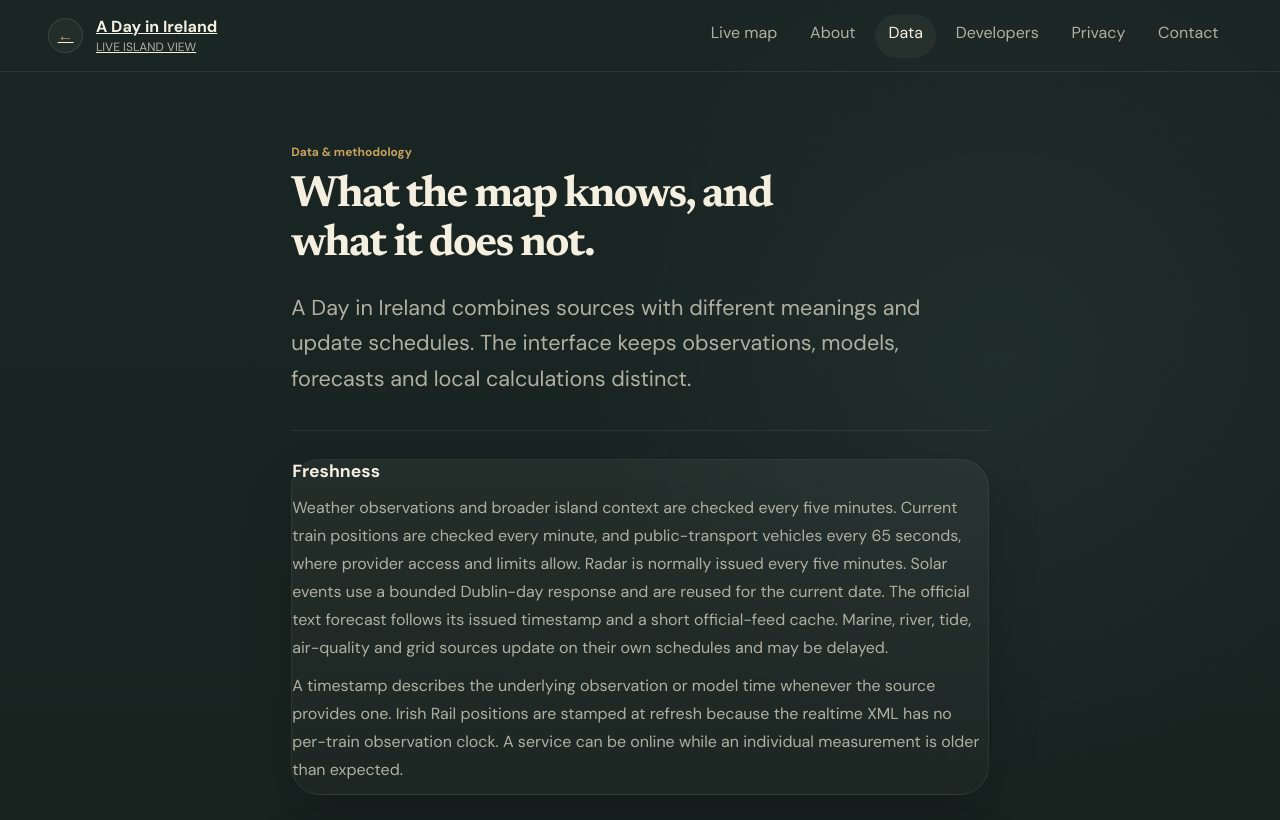
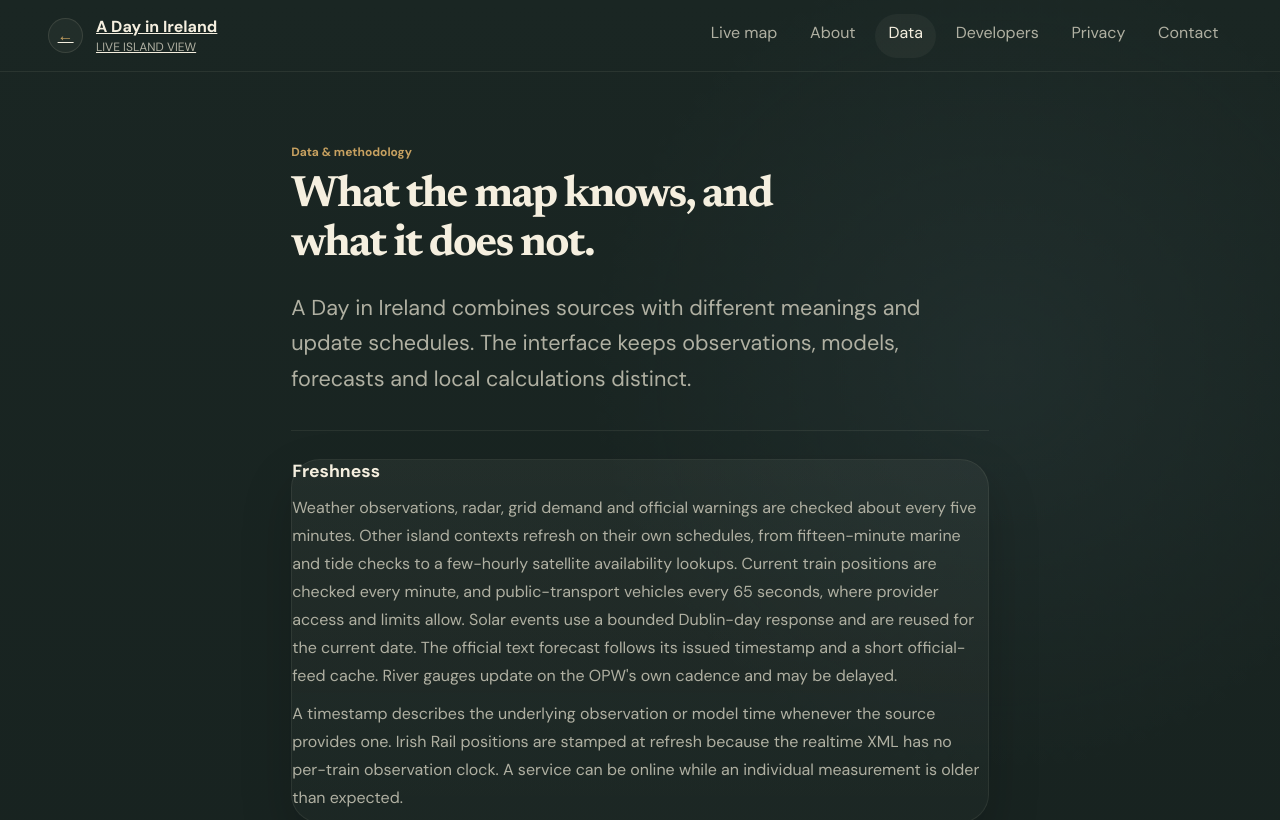
Before and after one commit to koya-illek/a-day-in-ireland, a Next.js app: page /data in a window 1280 px wide. Shown: the top 820 px of the page. Built offline with nearby package versions, Linux system fonts and the light colour scheme.

Commit message:
Match the freshness copy to the actual per-source refresh policies

```diff
--- a/app/data/page.tsx
+++ b/app/data/page.tsx
@@ -35,7 +35,7 @@ export default function DataPage() {
     >
       <section>
         <h2>Freshness</h2>
-        <p>Weather observations and broader island context are checked every five minutes. Current train positions are checked every minute, and public-transport vehicles every 65 seconds, where provider access and limits allow. Radar is normally issued every five minutes. Solar events use a bounded Dublin-day response and are reused for the current date. The official text forecast follows its issued timestamp and a short official-feed cache. Marine, river, tide, air-quality and grid sources update on their own schedules and may be delayed.</p>
+        <p>Weather observations, radar, grid demand and official warnings are checked about every five minutes. Other island contexts refresh on their own schedules, from fifteen-minute marine and tide checks to a few-hourly satellite availability lookups. Current train positions are checked every minute, and public-transport vehicles every 65 seconds, where provider access and limits allow. Solar events use a bounded Dublin-day response and are reused for the current date. The official text forecast follows its issued timestamp and a short official-feed cache. River gauges update on the OPW&apos;s own cadence and may be delayed.</p>
         <p>A timestamp describes the underlying observation or model time whenever the source provides one. Irish Rail positions are stamped at refresh because the realtime XML has no per-train observation clock. A service can be online while an individual measurement is older than expected.</p>
       </section>
       <section>
```
